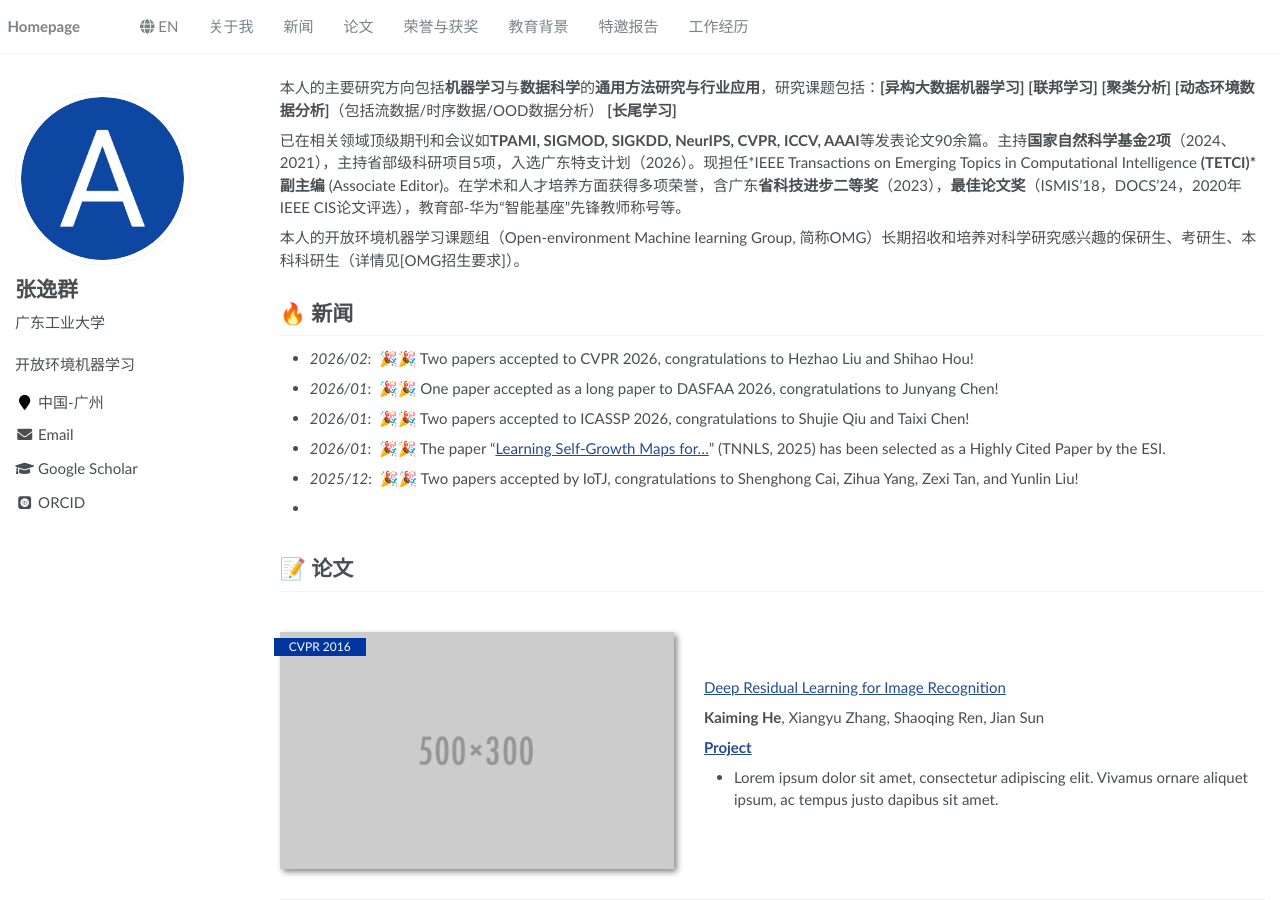
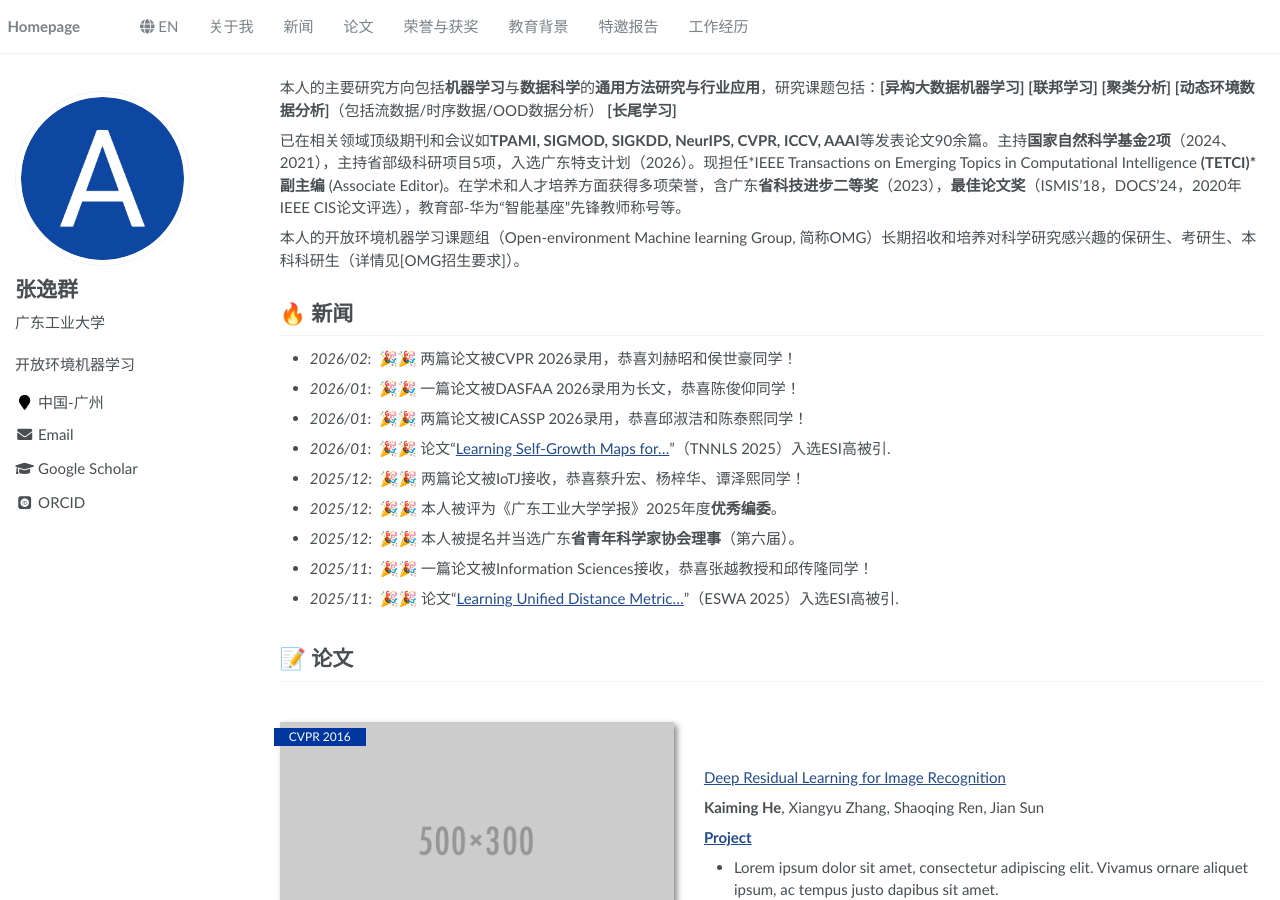
Before and after one commit to yqzhang-Zz/zh, a Jekyll site: the page built from _pages/about.md, in a window 1280 px wide and 900 px high. Built offline with Jekyll 4.4.1, drawn with Linux system fonts in a browser that asks for light colours; some web fonts are replaced.

Commit message:
Update about.md

```diff
--- a/_pages/about.md
+++ b/_pages/about.md
@@ -26,12 +26,15 @@ redirect_from:
 <span class='anchor' id="news"></span>
 
 # 🔥 新闻
-- *2026/02*: &nbsp;🎉🎉 Two papers accepted to CVPR 2026, congratulations to Hezhao Liu and Shihao Hou!
-- *2026/01*: &nbsp;🎉🎉 One paper accepted as a long paper to DASFAA 2026, congratulations to Junyang Chen!
-- *2026/01*: &nbsp;🎉🎉 Two papers accepted to ICASSP 2026, congratulations to Shujie Qiu and Taixi Chen!
-- *2026/01*: &nbsp;🎉🎉 The paper “[Learning Self-Growth Maps for…](https://ieeexplore.ieee.org/abstract/document/11007519)” (TNNLS, 2025) has been selected as a Highly Cited Paper by the ESI.
-- *2025/12*: &nbsp;🎉🎉 Two papers accepted by IoTJ, congratulations to Shenghong Cai, Zihua Yang, Zexi Tan, and Yunlin Liu!
--
+- *2026/02*: &nbsp;🎉🎉 两篇论文被CVPR 2026录用，恭喜刘赫昭和侯世豪同学！
+- *2026/01*: &nbsp;🎉🎉 一篇论文被DASFAA 2026录用为长文，恭喜陈俊仰同学！
+- *2026/01*: &nbsp;🎉🎉 两篇论文被ICASSP 2026录用，恭喜邱淑洁和陈泰熙同学！
+- *2026/01*: &nbsp;🎉🎉 论文“[Learning Self-Growth Maps for…](https://ieeexplore.ieee.org/abstract/document/11007519)”（TNNLS 2025）入选ESI高被引.
+- *2025/12*: &nbsp;🎉🎉 两篇论文被IoTJ接收，恭喜蔡升宏、杨梓华、谭泽熙同学！
+- *2025/12*: &nbsp;🎉🎉 本人被评为《广东工业大学学报》2025年度**优秀编委**。
+- *2025/12*: &nbsp;🎉🎉 本人被提名并当选广东**省青年科学家协会理事**（第六届）。
+- *2025/11*: &nbsp;🎉🎉 一篇论文被Information Sciences接收，恭喜张越教授和邱传隆同学！
+- *2025/11*: &nbsp;🎉🎉 论文“[Learning Unified Distance Metric…](https://www.sciencedirect.com/science/article/abs/pii/S0957417425003604)”（ESWA 2025）入选ESI高被引.
 
 <span class='anchor' id="publications"></span>
 
```
